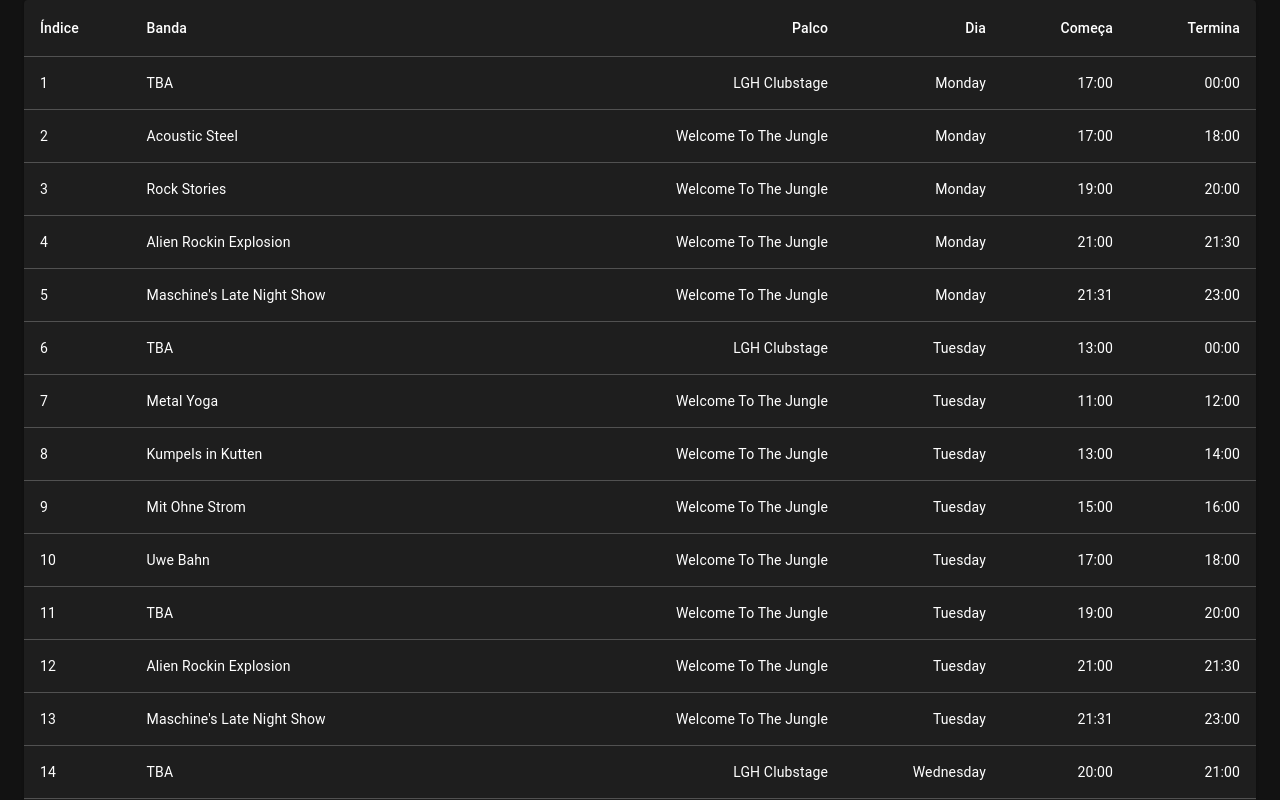
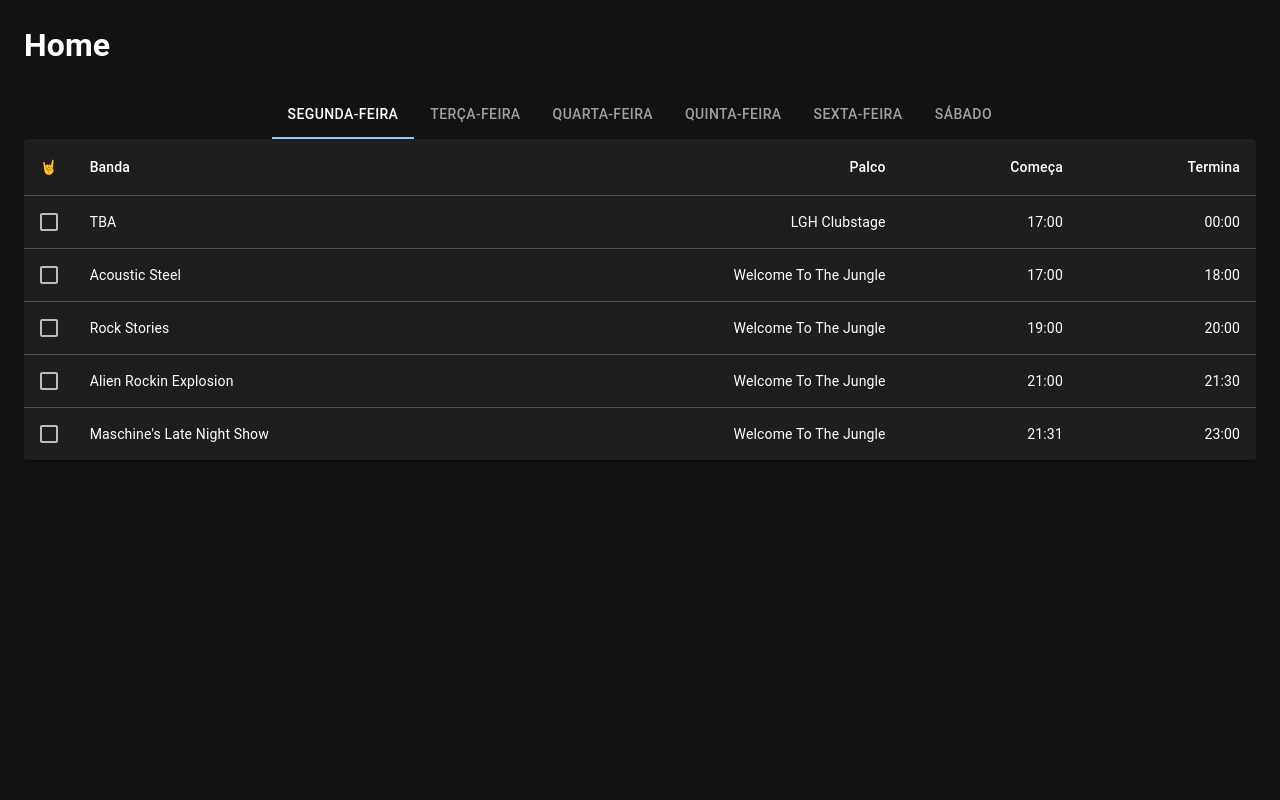
Before and after one commit to viniciuscsouza/wacken2023, a React (Create React App) app: page / in a window 1280 px wide. Shown: the top 800 px of the page. Built offline with nearby package versions, Linux system fonts and the light colour scheme.

Commit message:
feat(Tab): Adiciona componente Tab

```diff
--- a/src/App.tsx
+++ b/src/App.tsx
@@ -1,10 +1,10 @@
 import * as React from 'react';
 import { ThemeProvider, createTheme } from '@mui/material/styles';
 import CssBaseline from '@mui/material/CssBaseline';
-import BasicTable from './components/BasicTable/BasicTable';
 import Container from '@mui/material/Container';
 import { EventProvider } from './data/eventContext';
-import Home from './components/BasicTable/Home';
+import Home from './pages/Home';
+import { TabProvider } from './data/tabContext';
 
 
 const darkTheme = createTheme({
@@ -17,12 +17,14 @@ const darkTheme = createTheme({
 export default function App() {
   return (
     <EventProvider>
-      <ThemeProvider theme={darkTheme}>
-        <CssBaseline />
-          <Container maxWidth='xl'>
-            <BasicTable />
-          </Container>
-      </ThemeProvider>
+      <TabProvider>
+        <ThemeProvider theme={darkTheme}>
+          <CssBaseline />
+            <Container maxWidth='xl'>
+              <Home />
+            </Container>
+        </ThemeProvider>
+      </TabProvider>
     </EventProvider>
   );
 }
--- a/src/components/BasicTable/BasicTable.tsx
+++ b/src/components/BasicTable/BasicTable.tsx
@@ -10,14 +10,28 @@ import TableContainer from '@mui/material/TableContainer';
 import TableHead from '@mui/material/TableHead';
 import TableRow from '@mui/material/TableRow';
 import Paper from '@mui/material/Paper';
+import { Checkbox } from '@mui/material';
+import { TabContext } from '../../data/tabContext';
 
+function getWeekDayName(number: number): string | null {
+  const weekDay = ['Monday', 'Tuesday', 'Wednesday', 'Thursday', 'Friday', 'Saturday'];
+
+  if (number >= 0 && number <= 5) {
+    return weekDay[number];
+  } else {
+    return null;
+  }
+}
 
 export default function BasicTable() {
+  const [selected, setSelected] = React.useState<readonly string[]>([]);
   const eventData = useContext(EventContext)
+  const { tabValue } = useContext(TabContext)!
+
   const rows = eventData?.map((data, index) => {
     return {
       index: index,
-      title: data.artists[0].title,
+      band: data.artists[0].title,
       stage: data.stage.title,
       festivalDay: {
         day: data.festivalday.title,
@@ -27,36 +41,72 @@ export default function BasicTable() {
     }
   })
 
+  const handleClick = (event: React.MouseEvent<unknown>, name: string) => {
+    const selectedIndex = selected.indexOf(name);
+    let newSelected: readonly string[] = [];
+
+    if (selectedIndex === -1) {
+      newSelected = newSelected.concat(selected, name);
+    } else if (selectedIndex === 0) {
+      newSelected = newSelected.concat(selected.slice(1));
+    } else if (selectedIndex === selected.length - 1) {
+      newSelected = newSelected.concat(selected.slice(0, -1));
+    } else if (selectedIndex > 0) {
+      newSelected = newSelected.concat(
+        selected.slice(0, selectedIndex),
+        selected.slice(selectedIndex + 1),
+      );
+    }
+
+    setSelected(newSelected);
+  };
+
+  const isSelected = (name: string) => selected.indexOf(name) !== -1;
+
   return (
     <TableContainer component={Paper}>
       <Table sx={{ minWidth: 650 }} aria-label="simple table">
         <TableHead>
           <TableRow>
-            <TableCell>Índice</TableCell>
+            <TableCell> 🤘 </TableCell>
             <TableCell>Banda</TableCell>
             <TableCell align="right">Palco</TableCell>
-            <TableCell align="right">Dia</TableCell>
             <TableCell align="right">Começa</TableCell>
             <TableCell align="right">Termina</TableCell>
           </TableRow>
         </TableHead>
         <TableBody>
-          { rows !== undefined && rows.map((row) => (
-            <>
-            {console.log(row)}
+          { rows !== undefined && rows.map((row) => {
+            const isItemSelected = isSelected(row.band);
+            const labelId = `enhanced-table-checkbox-${row.index}`;
+            const weekDayName = getWeekDayName(tabValue)
+            if (row.festivalDay.day === weekDayName)
+            return (
               <TableRow
+                hover
+                onClick={(event) => handleClick(event, row.band)}
+                role="checkbox"
+                tabIndex={-1}
                 key={row.index}
+                selected={isItemSelected}
                 sx={{ '&:last-child td, &:last-child th': { border: 0 } }}
                 >
-              <TableCell>{row.index + 1}</TableCell>
-              <TableCell component="th" scope="row">{row.title}</TableCell>
+                  <TableCell padding="checkbox">
+                    <Checkbox
+                      color="primary"
+                      checked={isItemSelected}
+                      inputProps={{
+                        'aria-labelledby': labelId,
+                      }}
+                      />
+                  </TableCell>
+                <TableCell component="th" scope="row">{row.band}</TableCell>
                 <TableCell align="right">{row.stage}</TableCell>
-              <TableCell align="right">{row.festivalDay.day}</TableCell>
                 <TableCell align="right">{row.festivalDay.start}</TableCell>
                 <TableCell align="right">{row.festivalDay.end}</TableCell>
               </TableRow>
-            </>
-          ))}
+            )}
+          )}
         </TableBody>
       </Table>
     </TableContainer>
--- /dev/null
+++ b/src/components/BasicTable/Tab.tsx
@@ -0,0 +1,34 @@
+import * as React from 'react';
+import { TabContext } from '../../data/tabContext';
+
+import Box from '@mui/material/Box';
+import Tabs from '@mui/material/Tabs';
+import Tab from '@mui/material/Tab';
+
+export default function CenteredTabs({children}: any) {
+  const { tabValue, handleTabChange } = React.useContext(TabContext)!;
+
+  const handleChange  = (event: React.SyntheticEvent, newValue: number) => {
+    handleTabChange(newValue);
+  };
+
+  return (
+    <Box sx={{ width: '100%', bgcolor: 'background.paper' }}>
+      <Tabs
+        value={tabValue}
+        onChange={handleChange}
+        centered
+        textColor="inherit"
+        indicatorColor="primary"
+        >
+          <Tab label="Segunda-feira" />
+          <Tab label="Terça-feira" />
+          <Tab label="Quarta-feira" />
+          <Tab label="Quinta-feira" />
+          <Tab label="Sexta-feira" />
+          <Tab label="Sábado" />
+      </Tabs>
+      {children}
+    </Box>
+  );
+}
--- a/src/data/eventContext.tsx
+++ b/src/data/eventContext.tsx
@@ -1,4 +1,4 @@
-import React, { ReactNode, createContext, useState } from "react"
+import React, { ReactNode, createContext } from "react"
 import dataEvent from './event.json'
 import { Event } from './../lib/types';
 
--- /dev/null
+++ b/src/data/tabContext.tsx
@@ -0,0 +1,26 @@
+import React, { ReactNode, createContext, useState } from 'react';
+
+interface TabContextProps {
+  tabValue: number;
+  handleTabChange: (newValue: number) => void;
+}
+
+interface TabProviderProps {
+  children: ReactNode
+}
+
+export const TabContext = createContext<TabContextProps | undefined>(undefined);
+
+export const TabProvider = ({ children }: TabProviderProps) => {
+  const [tabValue, setTabValue] = useState(0);
+
+  const handleTabChange = (newValue: number) => {
+    setTabValue(newValue);
+  };
+
+  return (
+    <TabContext.Provider value={{ tabValue, handleTabChange }}>
+      {children}
+    </TabContext.Provider>
+  );
+};
--- /dev/null
+++ b/src/pages/Home.tsx
@@ -0,0 +1,16 @@
+import React from "react";
+import Tab from "../components/BasicTable/Tab";
+import BasicTable from "../components/BasicTable/BasicTable";
+
+
+export default function Home(){
+
+  return (
+    <div>
+      <h1>Home</h1>
+      <Tab>
+        <BasicTable />
+      </Tab>
+    </div>
+  )
+}
```
Also changed, not shown: src/components/BasicTable/Home.tsx (deleted, +0 -16 lines). Lines whose indentation alone changed are shown as unchanged.
